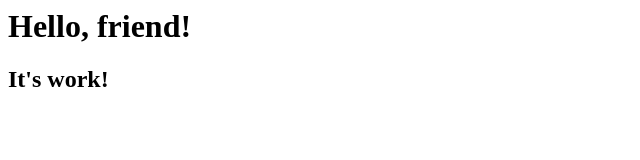
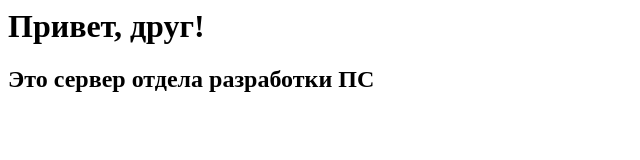
Before and after one commit to timurborisevich/Nginx, a plain HTML site: page data/www/index.html in a window 1280 px wide. Shown: the whole page, without its empty margins (0-640 px from the left). Drawn offline with Linux system fonts and the light colour scheme.

Commit message:
Новый сервер

```diff
--- a/data/www/index.html
+++ b/data/www/index.html
@@ -1,2 +1,2 @@
-<h1>Hello, friend!</h1>
-<h2>It's work!</h2>
+<h1>Привет, друг!</h1>
+<h2>Это сервер отдела разработки ПС</h2>
```
Also changed, not shown: 2 other files.
